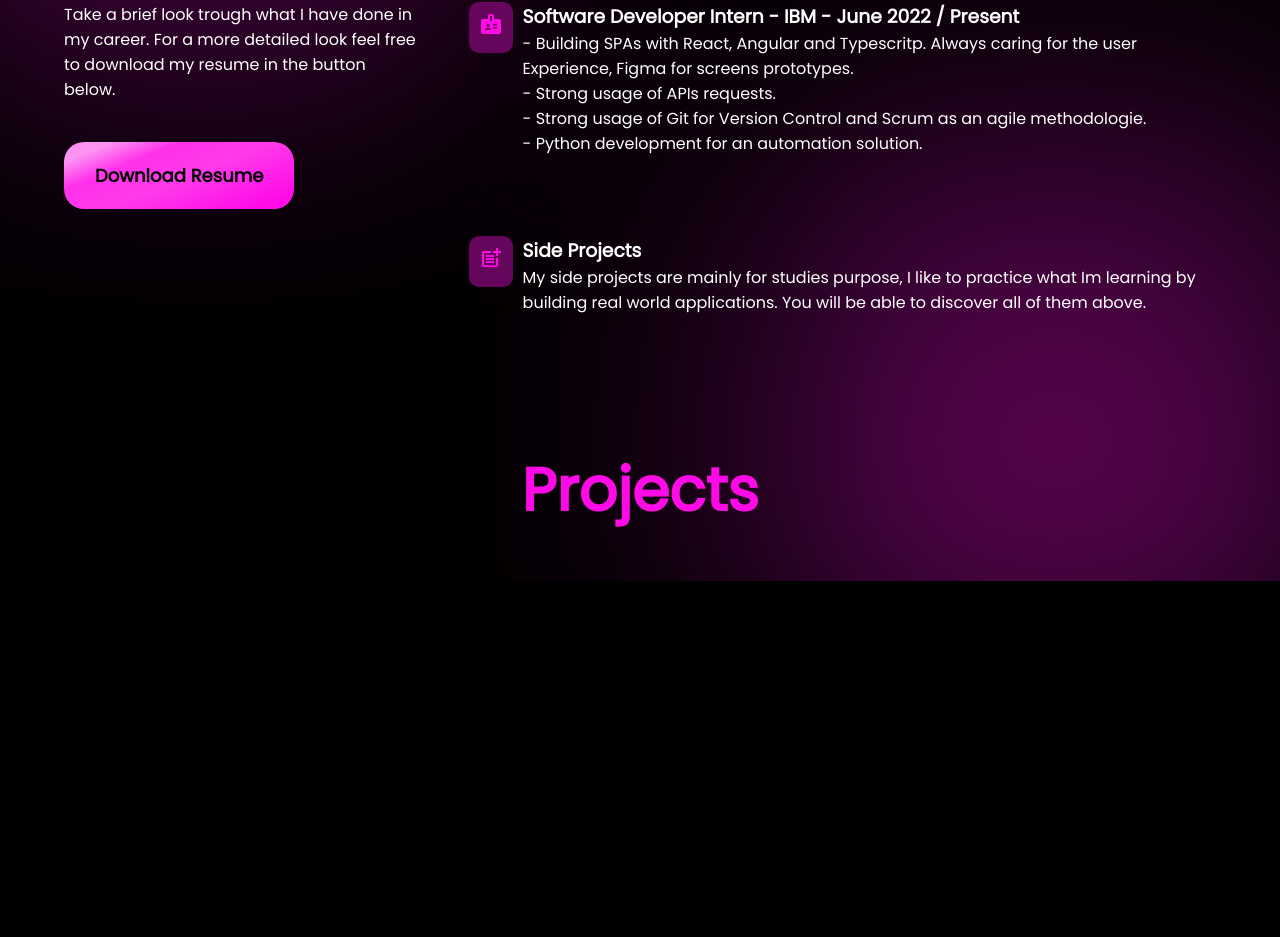
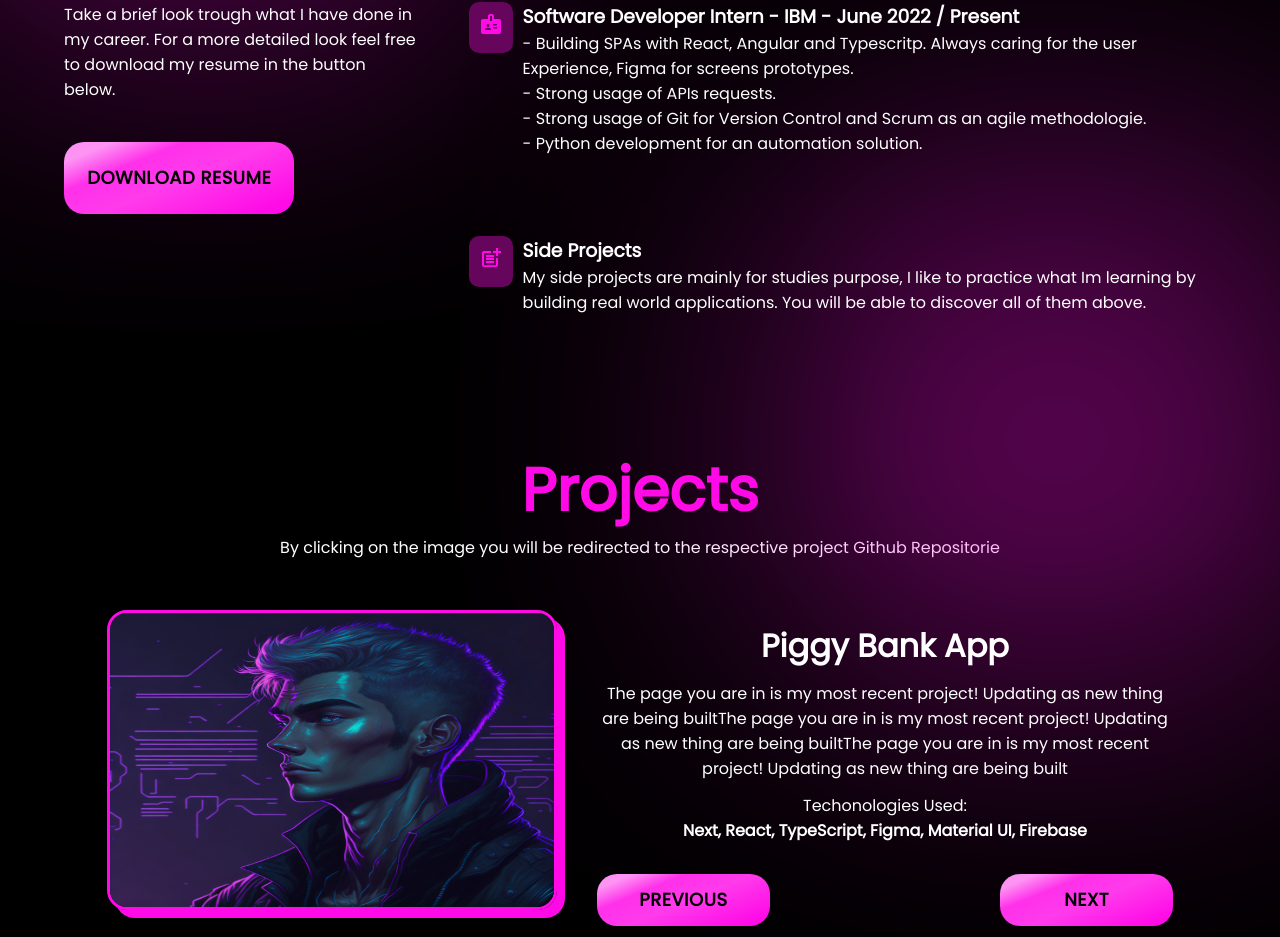
Before and after one commit to rafael-saraiva-mielczarski/Portfolio, a Next.js app: page / in a window 1280 px wide. Shown: the part 1149-2086 px from the top of the page. Before the commit the page ends 1730 px from the top, so only its background shows below. Built offline with nearby package versions, Linux system fonts and the light colour scheme.

Commit message:
create pages section, make everything functional

```diff
--- a/src/pages/Experience/Experience.module.scss
+++ b/src/pages/Experience/Experience.module.scss
@@ -27,10 +27,12 @@
             font-family: inherit;
             font-size: 18px;
             font-weight: 600;
+            font-family: inherit;
             background: linear-gradient(157.81deg, #ff7ef2 -43.27%, #fd94f3 12.19%, #ff30ea 29.82%, #ff3beb 51.94%, #FF0BE7 90.29%);;
             border: none;
             padding: 20px;
             border-radius: 20px;
+            color: black;
             cursor: pointer;
             margin-top: 20px;
         }
--- a/src/pages/Experience/Experience.tsx
+++ b/src/pages/Experience/Experience.tsx
@@ -2,6 +2,7 @@ import { Container } from "@mui/material";
 import styles from './Experience.module.scss'
 import BadgeIcon from '@mui/icons-material/Badge';
 import PostAddIcon from '@mui/icons-material/PostAdd';
+import Button from '@mui/material/Button';
 
 export default function Experience() {
     return (
@@ -12,7 +13,7 @@ export default function Experience() {
                     <div className={styles.xpText}>
                         <p>Take a brief look trough what I have done in my career. For a more detailed look feel free to download my resume in the button below.</p>
                         <a href={""} download="CV Rafael">
-                        <button className={styles.button}>Download Resume</button>
+                        <Button className={styles.button}>Download Resume</Button>
                         </a>
                     </div>
                     <div className={styles.xpJobs}>
--- a/src/pages/Projects/Projects.module.scss
+++ b/src/pages/Projects/Projects.module.scss
@@ -5,3 +5,72 @@
     z-index: 1;
     text-align: center;
 }
+
+.subtitle {
+    color: white;
+    text-align: center;
+    margin-bottom: 50px;
+    z-index: 1;
+}
+
+.projects {
+    display: flex;
+    justify-content: center;
+
+        .projectImage {
+            width: 450px;
+            height: 300px;
+            border: 3px solid #FF0BE7;
+            box-shadow: 8px 8px  #FF0BE7;
+            border-radius: 20px;
+            margin-right: 20px;
+            margin-bottom: 20px;
+        }
+
+        .projectText {
+            text-align: center;
+            width: 50%;
+            z-index: 1;
+            display: flex;
+            margin-left: 20px;
+            flex-direction: column;
+            justify-content: space-evenly;
+
+            h1 {
+                color: white;
+            }
+
+            p {
+                color: white;
+            }
+
+            .icons {
+                display: flex;
+                justify-content: space-evenly;
+
+                .icon {
+                    width: 60px;
+                    height: 100%;
+                }
+            }
+
+            .buttons {
+                display: flex;
+                justify-content: space-between;
+
+                button {
+                    width: 30%;
+                    font-family: inherit;
+                    font-size: 18px;
+                    font-weight: 600;
+                    background: linear-gradient(157.81deg, #ff7ef2 -43.27%, #fd94f3 12.19%, #ff30ea 29.82%, #ff3beb 51.94%, #FF0BE7 90.29%);;
+                    border: none;
+                    padding: 10px;
+                    border-radius: 20px;
+                    color: black;
+                    cursor: pointer;
+                    margin-top: 20px;
+                }
+            }
+        }
+}
--- a/src/pages/Projects/Projects.tsx
+++ b/src/pages/Projects/Projects.tsx
@@ -1,11 +1,110 @@
 import { Container } from "@mui/material";
+import { useState } from "react";
 import styles from './Projects.module.scss'
+import Image, { StaticImageData } from "next/image";
+import Button from "@mui/material/Button";
+import pic from '../../assets/profileArt.jpg'
+import logo from '../../assets/LogoRS.png'
+import NextPort from '../../assets/nextPortfolio.png'
+
+interface Project {
+    id: string;
+    title: string;
+    description: string;
+    image: StaticImageData;
+    techStack: string;
+    githubLink: string;
+}
 
 export default function Projects() {
+
+    const [projects] = useState<Project[]>([
+        {
+            id: "1",
+            title: "Piggy Bank App",
+            description:
+            "The page you are in is my most recent project! Updating as new thing are being builtThe page you are in is my most recent project! Updating as new thing are being builtThe page you are in is my most recent project! Updating as new thing are being built",
+            image: pic,
+            techStack:"Next, React, TypeScript, Figma, Material UI, Firebase",
+            githubLink: "https://github.com/rafael-saraiva-mielczarski/React-Portfolio",
+        },
+        {
+            id: "2",
+            title: "Piggy Bank App Landing Page",
+            description:
+            "The page you are in is my most recent project! Updating as new thing are being builtThe page you are in is my most recent project! Updating as new thing are being builtThe page you are in is my most recent project! Updating as new thing are being built",
+            image: pic,
+            techStack:"Next, React, JavaScript, Material UI",
+            githubLink: "https://github.com/rafael-saraiva-mielczarski/React-Portfolio",
+        },
+        {
+            id: "3",
+            title: "Portfolio",
+            description:
+            "The page you are in is my most recent project! Updating as new thing are being builtThe page you are in is my most recent project! Updating as new thing are being builtThe page you are in is my most recent project! Updating as new thing are being built",
+            image: NextPort,
+            techStack:"Javascript, React, Boostrap, Figma",
+            githubLink: "https://github.com/rafael-saraiva-mielczarski/React-Portfolio",
+        },
+        {
+            id: "4",
+            title: "React Portfolio",
+            description:
+            "When I first started learning React I wanted to create a page that would serve as a online resume.",
+            image: logo,
+            techStack:"Javascript, React, Boostrap, Figma",
+            githubLink: "https://github.com/rafael-saraiva-mielczarski/React-Portfolio",
+        },
+        {
+            id: "5",
+            title: "Shop Recipe",
+            description:
+            "My final project that I created from an Angular course, used it to practice my Front-End skills",
+            image: logo,
+            techStack:"Angular, TypeScript, Firebase, SCSS",
+            githubLink: "https://github.com/rafael-saraiva-mielczarski/Recipes-Shopping-List",
+        },
+        {
+            id: "6",
+            title: "College Enrollment",
+            description:
+            "My final project for my college's web development course. Focused on the MVT, a fullstack project",
+            image: logo,
+            techStack:"Python, Django, PostgreSQL, JavaScript",
+            githubLink: "https://github.com/rafael-saraiva-mielczarski/Aula-DevWeb",
+        },
+        {
+            id: "7",
+            title: "Word Guesser",
+            description:
+            "The Word Guesser game, an interactive yet very simple game. It was a project from a React course that I have taken, it was very basic but it was good to practice and learn some of the React foundations.",
+            image: logo,
+            techStack:"Javascript, React, CSS",
+            githubLink: "https://rafael-saraiva-mielczarski.github.io/Word-Guesser-Game/",
+        },
+    ]);
+
+    const [count, setCount] = useState<number>(0)
+
     return (
         <div id="projects">
             <Container>
                 <h1 className={styles.title}>Projects</h1>
+                <p className={styles.subtitle}>By clicking on the image you will be redirected to the respective project Github Repositorie</p>
+                <div className={styles.projects}>
+                    <div>
+                    <a href={projects[count].githubLink}><Image src={projects[count].image} alt="project" className={styles.projectImage} /></a>
+                    </div>
+                    <div className={styles.projectText} key={projects[count].id}>
+                        <h1>{projects[count].title}</h1>
+                        <p>{projects[count].description}</p>
+                        <p>Techonologies Used: <p style={{fontWeight: "bold"}}>{projects[count].techStack}</p></p>
+                        <div className={styles.buttons}>
+                            <Button onClick={() => setCount(count - 1)} disabled={count === 0 ? true : false}>Previous</Button>
+                            <Button onClick={() => (setCount(count + 1))} disabled={count === 4 ? true : false}>Next</Button>
+                        </div>
+                    </div>
+                </div>
             </Container>
         </div>
     )
--- a/tsconfig.json
+++ b/tsconfig.json
@@ -21,6 +21,6 @@
       "@/*": ["./src/*"]
     }
   },
-  "include": ["next-env.d.ts", "**/*.ts", "**/*.tsx"],
+  "include": ["next-env.d.ts", "**/*.ts", "**/*.tsx", "src/pages/Projects/Projects.tsx"],
   "exclude": ["node_modules"]
 }
```
Also changed, not shown: src/assets/nextPortfolio.png (added).
